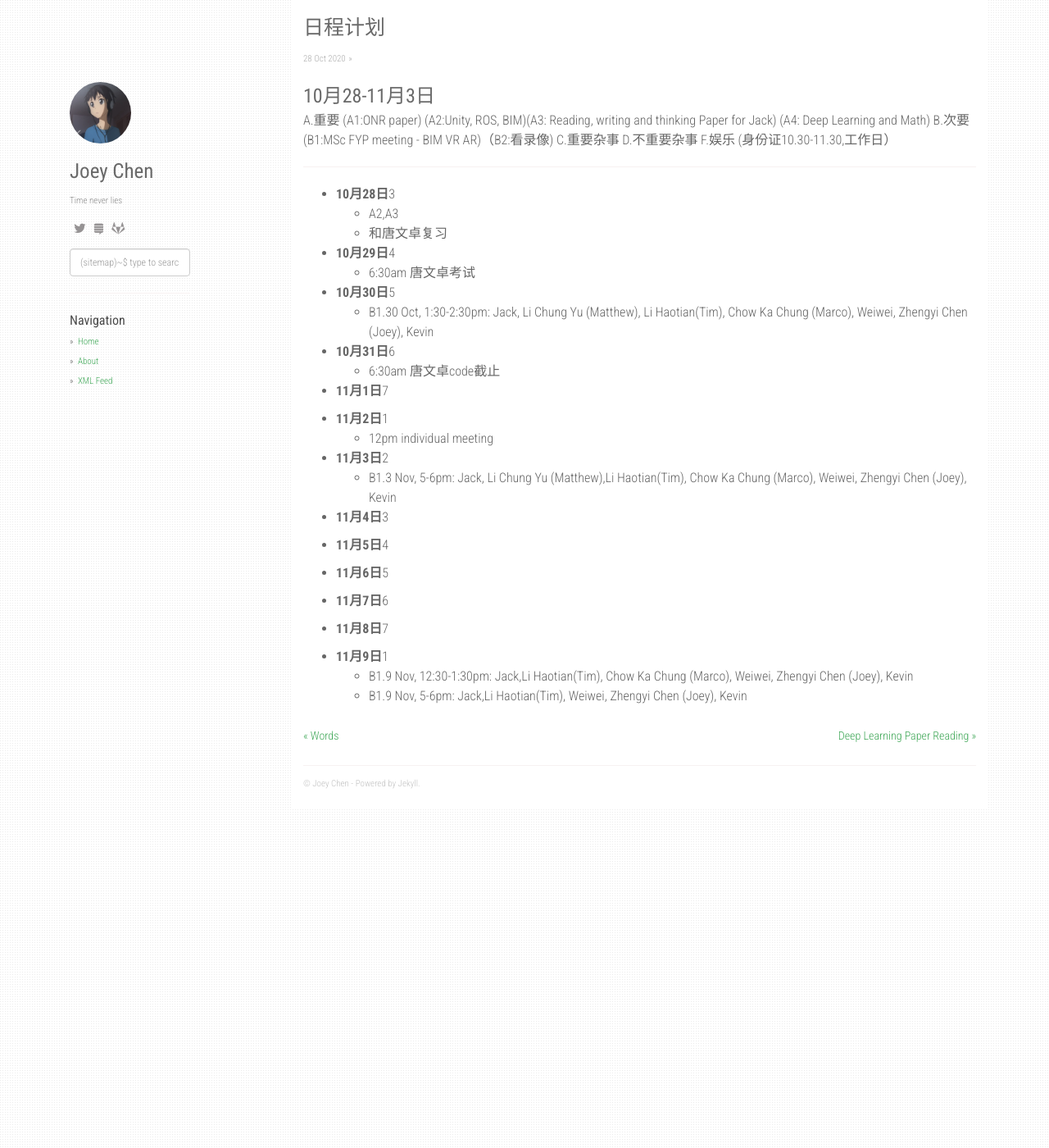
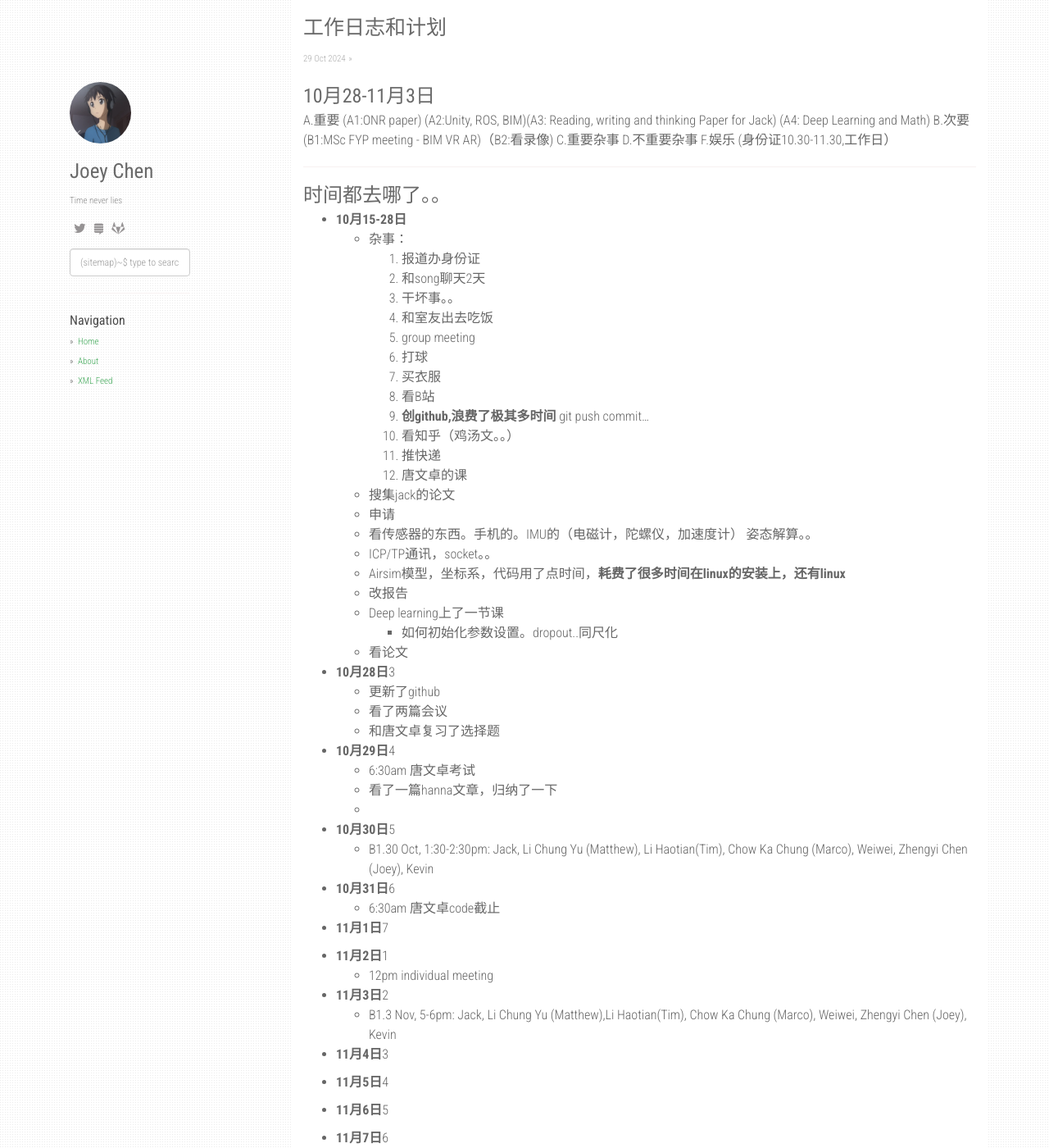
Before and after one commit to czy95/czy95.github.io, a Jekyll site: the page built from _posts/2024-10-29-工作日志和计划.md, in a window 1280 px wide and 1400 px high. Shown: the whole window at 82% size. Built offline with Jekyll 4.4.1, drawn with Linux system fonts in a browser that asks for light colours; nearby versions of some CDN libraries; our own code applies the rules of GitHub Pages for plain Markdown files.

Commit message:
Update and rename 2020-10-28-日程计划.md to 2024-10-29-工作日志和计划.md

```diff
--- a/_posts/2020-10-28-日程计划.md
+++ b/_posts/2024-10-29-工作日志和计划.md
@@ -6,12 +6,39 @@ D.不重要杂事
 F.娱乐 (身份证10.30-11.30,工作日）
 
 *****************************
+### 时间都去哪了。。
+* **10月15-28日**
+  - 杂事：
+    1. 报道办身份证
+    2. 和song聊天2天
+    3. 干坏事。。
+    4. 和室友出去吃饭
+    5. group meeting
+    6. 打球
+    7. 买衣服
+    8. 看B站
+    9. **创github,浪费了极其多时间** git push commit...
+    10. 看知乎（鸡汤文。。）
+    11. 推快递
+    12. 唐文卓的课
+  - 搜集jack的论文
+  - 申请
+  - 看传感器的东西。手机的。IMU的（电磁计，陀螺仪，加速度计） 姿态解算。。
+  - ICP/TP通讯，socket。。
+  - Airsim模型，坐标系，代码用了点时间，**耗费了很多时间在linux的安装上，还有linux**
+  - 改报告
+  - Deep learning上了一节课
+    - 如何初始化参数设置。dropout..同尺化
+  - 看论文
 * **10月28日**3
-  - A2,A3
-  - 和唐文卓复习
+  - 更新了github
+  - 看了两篇会议
+  - 和唐文卓复习了选择题
 
 * **10月29日**4
   - 6:30am 唐文卓考试
+  - 看了一篇hanna文章，归纳了一下
+  -
 
 * **10月30日**5
   - B1.30 Oct, 1:30-2:30pm: Jack, Li Chung Yu (Matthew), Li Haotian(Tim), Chow Ka Chung (Marco), Weiwei, Zhengyi Chen (Joey), Kevin
```
